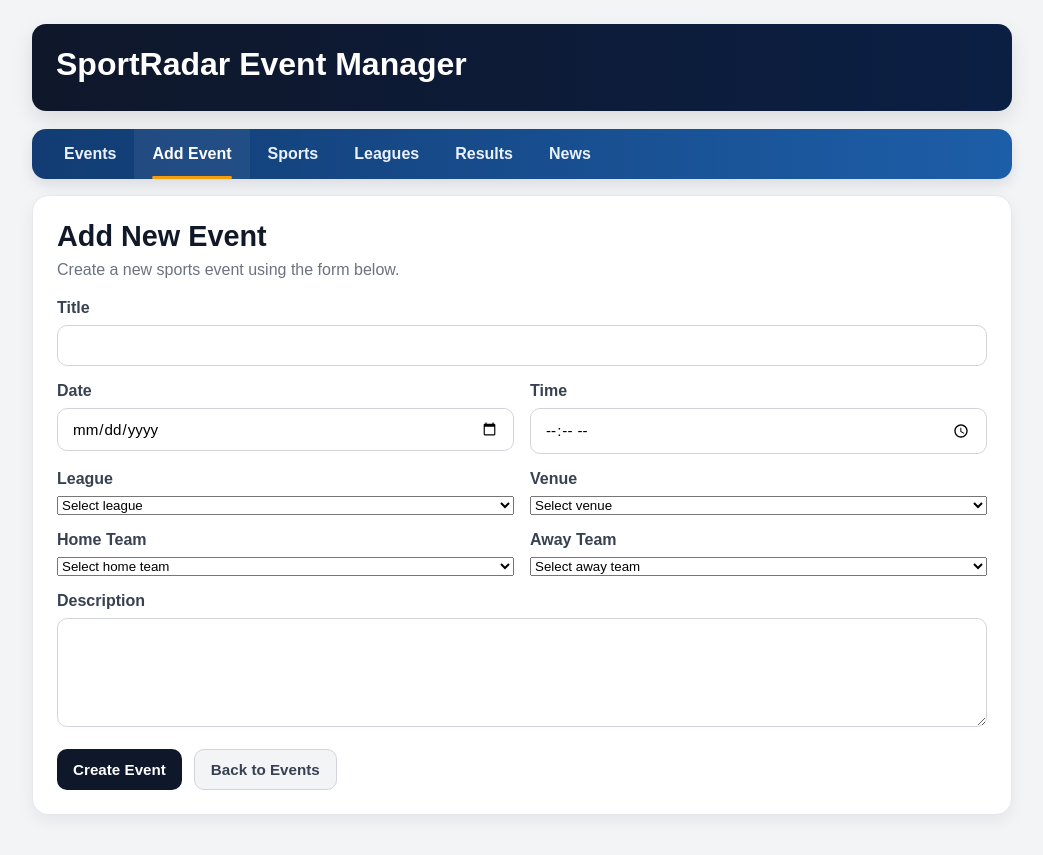
After one commit to Ozgur2311/sportradar-be-task, a FastAPI app: template templates/event_form.html in a window 1280 px wide. The commit adds this page. Shown: the whole page, without its empty margins (118-1161 px from the left). Run offline with FastAPI, Linux system fonts and the light colour scheme; the template is opened without the code that fills it, so the values that code supplies are empty.

Commit message:
UI improved and add event section created.

```diff
--- a/app/main.py
+++ b/app/main.py
@@ -1,6 +1,6 @@
 from typing import Optional
-from fastapi import FastAPI, Request
-from fastapi.responses import HTMLResponse
+from fastapi import FastAPI, Request, Form
+from fastapi.responses import HTMLResponse, RedirectResponse
 from fastapi.templating import Jinja2Templates
 from fastapi.staticfiles import StaticFiles
 from app.db import get_connection
@@ -41,6 +41,25 @@ def record_exists(cursor, table_name: str, record_id: int) -> bool:
     cursor.execute(query, {"id": record_id})
     result = cursor.fetchone()
     return result[0] > 0
+
+# Check IDs by given name
+def get_form_options():
+    conn = get_connection()
+    cursor = conn.cursor()
+
+    cursor.execute("SELECT id, name FROM leagues ORDER BY name")
+    leagues = [{"id": row[0], "name": row[1]} for row in cursor.fetchall()]
+
+    cursor.execute("SELECT id, name FROM teams ORDER BY name")
+    teams = [{"id": row[0], "name": row[1]} for row in cursor.fetchall()]
+
+    cursor.execute("SELECT id, name FROM venues ORDER BY name")
+    venues = [{"id": row[0], "name": row[1]} for row in cursor.fetchall()]
+
+    cursor.close()
+    conn.close()
+
+    return leagues, teams, venues
 
 # Get events from dataset
 @app.get("/events")
@@ -366,6 +385,124 @@ def events_page(request: Request, sport: str = None, search: str = None):
         }
     )
 
+# Add new event in frontend
+@app.get("/ui/events/new", response_class=HTMLResponse)
+def new_event_page(request: Request):
+    leagues, teams, venues = get_form_options()
+
+    return templates.TemplateResponse(
+        request,
+        "event_form.html",
+        {
+            "success_message": None,
+            "error_message": None,
+            "leagues": leagues,
+            "teams": teams,
+            "venues": venues
+        }
+    )
+
+@app.post("/ui/events/new", response_class=HTMLResponse)
+def create_event_from_form(
+    request: Request,
+    title: str = Form(...),
+    event_date: str = Form(...),
+    event_time: str = Form(...),
+    description: str = Form(...),
+    league_id: int = Form(...),
+    home_team_id: int = Form(...),
+    away_team_id: int = Form(...),
+    venue_id: int = Form(...)
+):
+    conn = get_connection()
+    cursor = conn.cursor()
+
+    try:
+        if home_team_id == away_team_id:
+            leagues, teams, venues = get_form_options()
+            return templates.TemplateResponse(
+                request,
+                "event_form.html",
+                {
+                    "success_message": None,
+                    "error_message": "Home team and away team cannot be the same.",
+                    "leagues": leagues,
+                    "teams": teams,
+                    "venues": venues
+                }
+            )
+
+        cursor.execute(
+            """
+            INSERT INTO events (
+                id,
+                title,
+                event_date,
+                event_time,
+                description,
+                league_id,
+                home_team_id,
+                away_team_id,
+                venue_id
+            )
+            VALUES (
+                events_seq.NEXTVAL,
+                :title,
+                TO_DATE(:event_date, 'YYYY-MM-DD'),
+                :event_time,
+                :description,
+                :league_id,
+                :home_team_id,
+                :away_team_id,
+                :venue_id
+            )
+            """,
+            {
+                "title": title,
+                "event_date": event_date,
+                "event_time": event_time,
+                "description": description,
+                "league_id": league_id,
+                "home_team_id": home_team_id,
+                "away_team_id": away_team_id,
+                "venue_id": venue_id
+            }
+        )
+
+        conn.commit()
+
+        leagues, teams, venues = get_form_options()
+        return templates.TemplateResponse(
+            request,
+            "event_form.html",
+            {
+                "success_message": "Event created successfully.",
+                "error_message": None,
+                "leagues": leagues,
+                "teams": teams,
+                "venues": venues
+            }
+        )
+
+    except Exception as e:
+        conn.rollback()
+        leagues, teams, venues = get_form_options()
+        return templates.TemplateResponse(
+            request,
+            "event_form.html",
+            {
+                "success_message": None,
+                "error_message": f"Error while creating event: {str(e)}",
+                "leagues": leagues,
+                "teams": teams,
+                "venues": venues
+            }
+        )
+
+    finally:
+        cursor.close()
+        conn.close()
+
 # Single event from HTML
 @app.get("/ui/events/{event_id}", response_class=HTMLResponse)
 def event_detail_page(request: Request, event_id: int):
--- a/static/style.css
+++ b/static/style.css
@@ -31,44 +31,70 @@ body {
     font-size: 0.98rem;
 }
 
-.compact-hero {
-    background: white;
-    border-radius: 14px;
-    padding: 18px 20px;
-    margin-bottom: 18px;
-    border: 1px solid #e5e7eb;
-    box-shadow: 0 4px 10px rgba(15, 23, 42, 0.05);
+.top-nav-section {
+    margin-bottom: 16px;
 }
 
-.compact-hero-left h2 {
-    margin: 0 0 6px 0;
-    font-size: 1.5rem;
+.top-nav {
+    display: flex;
+    flex-wrap: wrap;
+    gap: 0;
+    background: linear-gradient(90deg, #123c73, #1d5ea8);
+    border-radius: 14px;
+    padding: 0 14px;
+    box-shadow: 0 6px 14px rgba(15, 23, 42, 0.10);
+    overflow: hidden;
 }
 
-.compact-hero-left p {
-    margin: 0;
-    color: #6b7280;
+.top-nav-link {
+    text-decoration: none;
+    color: #eaf2ff;
+    font-weight: 700;
+    padding: 16px 18px;
+    position: relative;
+    transition: background 0.15s ease, color 0.15s ease;
+}
+
+.top-nav-link:hover {
+    background: rgba(255, 255, 255, 0.08);
+    color: white;
+}
+
+.top-nav-link.active {
+    color: white;
+    background: rgba(255, 255, 255, 0.06);
+}
+
+.top-nav-link.active::after {
+    content: "";
+    position: absolute;
+    left: 18px;
+    right: 18px;
+    bottom: 0;
+    height: 3px;
+    background: #f59e0b;
+    border-radius: 999px;
 }
 
 .sports-tabs-section {
-    margin-bottom: 16px;
+    margin-bottom: 14px;
 }
 
 .sports-tabs {
     display: flex;
     flex-wrap: wrap;
-    gap: 10px;
+    gap: 8px;
     background: white;
     border: 1px solid #e5e7eb;
-    border-radius: 14px;
-    padding: 10px;
+    border-radius: 12px;
+    padding: 8px;
     box-shadow: 0 4px 10px rgba(15, 23, 42, 0.05);
 }
 
 .sports-tab {
     display: inline-block;
-    padding: 10px 16px;
-    border-radius: 10px;
+    padding: 8px 14px;
+    border-radius: 9px;
     text-decoration: none;
     color: #374151;
     font-weight: 600;
@@ -385,3 +411,101 @@ body {
 .reset-button:hover {
     background: #e5e7eb;
 }
+
+.form-page {
+    margin-top: 10px;
+}
+
+.form-card {
+    background: white;
+    border: 1px solid #e5e7eb;
+    border-radius: 16px;
+    padding: 24px;
+    box-shadow: 0 6px 16px rgba(15, 23, 42, 0.06);
+}
+
+.form-header {
+    margin-bottom: 20px;
+}
+
+.form-header h2 {
+    margin: 0 0 8px 0;
+    font-size: 1.8rem;
+}
+
+.form-header p {
+    margin: 0;
+    color: #6b7280;
+}
+
+.message-box {
+    padding: 14px 16px;
+    border-radius: 12px;
+    margin-bottom: 18px;
+    font-weight: 600;
+}
+
+.success-message {
+    background: #ecfdf5;
+    color: #065f46;
+    border: 1px solid #a7f3d0;
+}
+
+.error-message {
+    background: #fef2f2;
+    color: #991b1b;
+    border: 1px solid #fecaca;
+}
+
+.event-form {
+    display: block;
+}
+
+.form-grid {
+    display: grid;
+    grid-template-columns: repeat(2, minmax(0, 1fr));
+    gap: 16px;
+}
+
+.form-field {
+    display: flex;
+    flex-direction: column;
+    gap: 8px;
+}
+
+.form-field label {
+    font-weight: 700;
+    color: #374151;
+}
+
+.form-field input,
+.form-field textarea {
+    padding: 11px 14px;
+    border: 1px solid #d1d5db;
+    border-radius: 10px;
+    font-size: 0.95rem;
+    font-family: inherit;
+    outline: none;
+}
+
+.form-field input:focus,
+.form-field textarea:focus {
+    border-color: #2563eb;
+}
+
+.full-width {
+    grid-column: 1 / -1;
+}
+
+.form-actions {
+    display: flex;
+    gap: 12px;
+    margin-top: 22px;
+    flex-wrap: wrap;
+}
+
+@media (max-width: 768px) {
+    .form-grid {
+        grid-template-columns: 1fr;
+    }
+}
--- a/templates/base.html
+++ b/templates/base.html
@@ -10,7 +10,6 @@
     <div class="container">
         <header class="page-header">
             <h1>SportRadar Event Manager</h1>
-            <p>Simple frontend for Task 3</p>
         </header>
 
         {% block content %}{% endblock %}
--- /dev/null
+++ b/templates/event_form.html
@@ -0,0 +1,106 @@
+{% extends "base.html" %}
+
+{% block title %}Add Event{% endblock %}
+
+{% block content %}
+    <section class="top-nav-section">
+        <nav class="top-nav">
+            <a href="/ui/events" class="top-nav-link">Events</a>
+            <a href="/ui/events/new" class="top-nav-link active">Add Event</a>
+            <a href="#" class="top-nav-link">Sports</a>
+            <a href="#" class="top-nav-link">Leagues</a>
+            <a href="#" class="top-nav-link">Results</a>
+            <a href="#" class="top-nav-link">News</a>
+        </nav>
+    </section>
+
+    <section class="form-page">
+        <div class="form-card">
+            <div class="form-header">
+                <h2>Add New Event</h2>
+                <p>Create a new sports event using the form below.</p>
+            </div>
+
+            {% if success_message %}
+                <div class="message-box success-message">
+                    {{ success_message }}
+                </div>
+            {% endif %}
+
+            {% if error_message %}
+                <div class="message-box error-message">
+                    {{ error_message }}
+                </div>
+            {% endif %}
+
+            <form method="post" action="/ui/events/new" class="event-form">
+                <div class="form-grid">
+                    <div class="form-field full-width">
+                        <label for="title">Title</label>
+                        <input type="text" id="title" name="title" required>
+                    </div>
+
+                    <div class="form-field">
+                        <label for="event_date">Date</label>
+                        <input type="date" id="event_date" name="event_date" required>
+                    </div>
+
+                    <div class="form-field">
+                        <label for="event_time">Time</label>
+                        <input type="time" id="event_time" name="event_time" required>
+                    </div>
+
+                    <div class="form-field">
+                        <label for="league_id">League</label>
+                        <select id="league_id" name="league_id" required>
+                            <option value="">Select league</option>
+                            {% for league in leagues %}
+                                <option value="{{ league.id }}">{{ league.name }}</option>
+                            {% endfor %}
+                        </select>
+                    </div>
+
+                    <div class="form-field">
+                        <label for="venue_id">Venue</label>
+                        <select id="venue_id" name="venue_id" required>
+                            <option value="">Select venue</option>
+                            {% for venue in venues %}
+                                <option value="{{ venue.id }}">{{ venue.name }}</option>
+                            {% endfor %}
+                        </select>
+                    </div>
+
+                    <div class="form-field">
+                        <label for="home_team_id">Home Team</label>
+                        <select id="home_team_id" name="home_team_id" required>
+                            <option value="">Select home team</option>
+                            {% for team in teams %}
+                                <option value="{{ team.id }}">{{ team.name }}</option>
+                            {% endfor %}
+                        </select>
+                    </div>
+
+                    <div class="form-field">
+                        <label for="away_team_id">Away Team</label>
+                        <select id="away_team_id" name="away_team_id" required>
+                            <option value="">Select away team</option>
+                            {% for team in teams %}
+                                <option value="{{ team.id }}">{{ team.name }}</option>
+                            {% endfor %}
+                        </select>
+                    </div>
+
+                    <div class="form-field full-width">
+                        <label for="description">Description</label>
+                        <textarea id="description" name="description" rows="5" required></textarea>
+                    </div>
+                </div>
+
+                <div class="form-actions">
+                    <button type="submit" class="search-button">Create Event</button>
+                    <a href="/ui/events" class="reset-button">Back to Events</a>
+                </div>
+            </form>
+        </div>
+    </section>
+{% endblock %}
```
Also changed, not shown: templates/events.html (+19 -15 lines).
